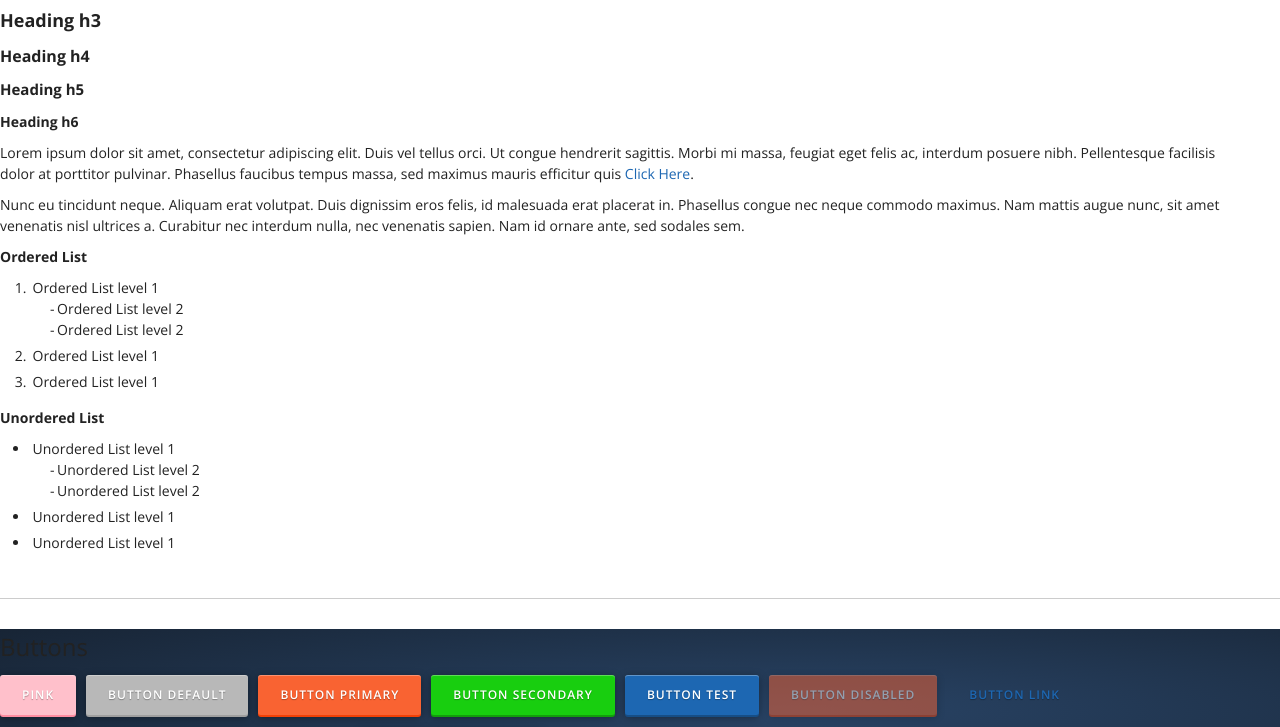
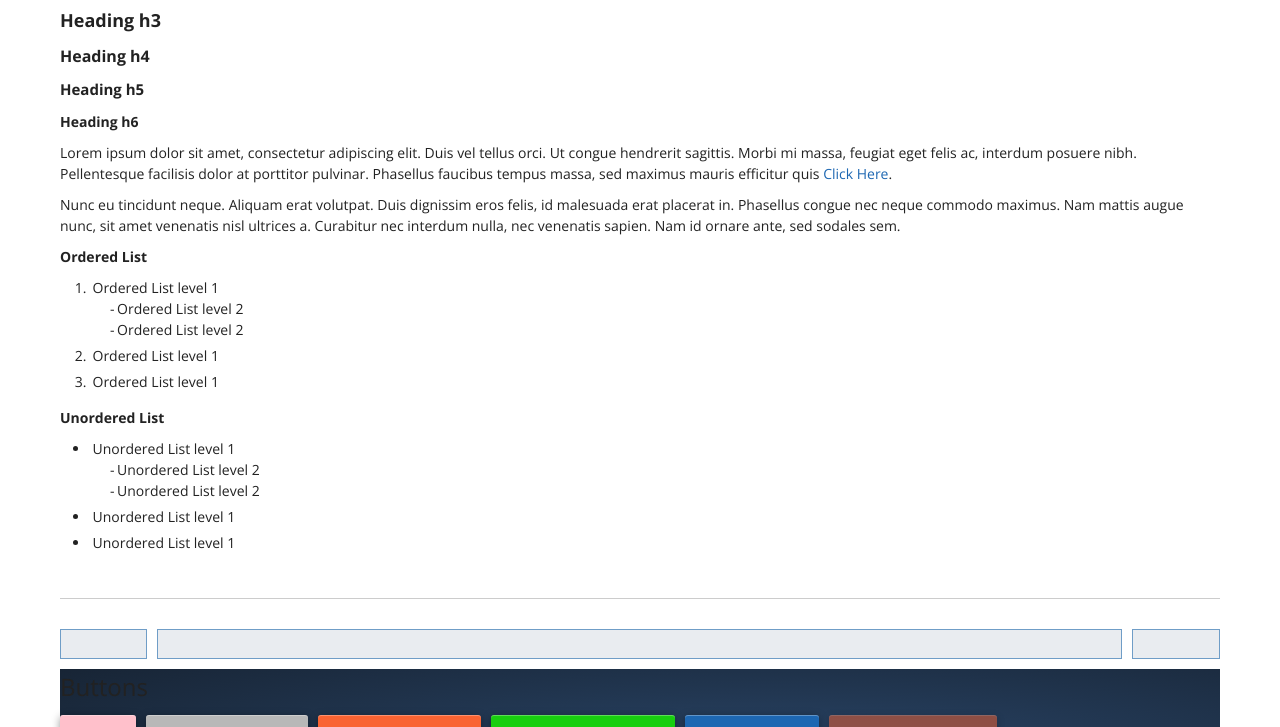
Before and after one commit to juan-castro/smacss-bem-framework, a website: page index.html in a window 1280 px wide. Shown: the part 97-824 px from the top of the page. Drawn offline with nearby package versions, Linux system fonts and the light colour scheme.

Commit message:
Flexbox grid addition

```diff
--- a/index.html
+++ b/index.html
@@ -11,11 +11,19 @@
     <!-- CSS Files -->
     <link href="build/css/styles.css" rel="stylesheet" />
 
-    <!-- CSS Just for demo purpose, don't include it in your project -->
-    <!-- <link href="./assets/css/demo.css" rel="stylesheet" /> -->
+    <style type="text/css">
+        /* Demo styles */
+        .box-row {
+            height: 3rem;
+            background: rgba(41, 75, 105, 0.1);
+            margin-bottom: 1rem;
+            border: 1px solid #6f9dc7;
+        }
+    </style>
+
 </head>
 <body>
-    <div class="grid--fixed">
+    <div class="wrapper container-fluid">
 
         <!-- ****************** Typography ****************** -->
         <section style="margin-bottom: 30px; padding-bottom: 30px; border-bottom: 1px solid #ccc;">
@@ -53,6 +61,21 @@
                         <li class="list__item">Unordered List level 1</li>
                         <li class="list__item">Unordered List level 1</li>
                     </ul>
+                </div>
+            </div>
+        </section>
+
+        <!-- ****************** Grid ****************** -->
+        <section>
+            <div class="row">
+                <div class="col--xs-12 col--sm-3 col--md-2 col--lg-1">
+                    <div class="box-row"></div>
+                </div>
+                <div class="col--xs-6 col--sm-6 col--md-8 col--lg-10">
+                    <div class="box-row"></div>
+                </div>
+                <div class="col--xs-6 col--sm-3 col--md-2 col--lg-1">
+                    <div class="box-row"></div>
                 </div>
             </div>
         </section>
--- /dev/null
+++ b/src/scss/layout/_flexboxgrid.scss
@@ -0,0 +1,228 @@
+
+
+//
+// -- Start editing -- //
+//
+
+// Set the number of columns you want to use on your layout.
+$flexboxgrid-grid-columns: 12 !default;
+
+/*// Set the gutter between columns.*/
+$flexboxgrid-gutter-width: 1rem !default;
+
+/*// Set a margin for the container sides.*/
+$flexboxgrid-outer-margin: 2rem !default;
+
+/*// Create or remove breakpoints for your project
+// Syntax:
+// name SIZErem,*/
+$flexboxgrid-breakpoints:
+  sm 48em 46rem,
+  md 62em 61rem,
+  lg 75em 71rem !default;
+
+$flexboxgrid-max-width: 1200px !default;
+
+//
+// -- Stop editing -- //
+//
+
+$gutter-compensation: $flexboxgrid-gutter-width * .5 * -1;
+$half-gutter-width: $flexboxgrid-gutter-width * .5;
+
+.wrapper {
+  box-sizing: border-box;
+  max-width: $flexboxgrid-max-width;
+  margin: 0 auto;
+}
+
+.container-fluid {
+  margin-right: auto;
+  margin-left: auto;
+  padding-right: $flexboxgrid-outer-margin;
+  padding-left: $flexboxgrid-outer-margin;
+}
+
+.row {
+  box-sizing: border-box;
+  @include flexbox();
+  @include flex(0, 1, auto);
+  @include flex-direction(row);
+  @include flex-wrap(wrap);
+  margin-right: $gutter-compensation;
+  margin-left: $gutter-compensation;
+}
+
+.row.reverse {
+  @include flex-direction(row-reverse);
+}
+
+.col.reverse {
+  @include flex-direction(column-reverse);
+}
+
+@mixin flexboxgrid-sass-col-common {
+  box-sizing: border-box;
+
+  // split @include flex(0, 0, auto) into individual props
+  @include flex-grow(0);
+  @include flex-shrink(0);
+
+  // we leave @include flex-basis(auto) out of common because
+  // in some spots we need it and some we dont
+  // more why here: https://github.com/kristoferjoseph/flexboxgrid/issues/126
+
+  padding-right: $half-gutter-width;
+  padding-left: $half-gutter-width;
+}
+
+$name: xs;
+.col--#{$name} {
+  @include flexboxgrid-sass-col-common;
+  @include flex-basis(auto);
+}
+@for $i from 1 through $flexboxgrid-grid-columns {
+  .col--#{$name}-#{$i} {
+    @include flexboxgrid-sass-col-common;
+    @include flex-basis(100% / $flexboxgrid-grid-columns * $i);
+    max-width: 100% / $flexboxgrid-grid-columns * $i;
+  }
+}
+@for $i from 0 through $flexboxgrid-grid-columns {
+  .col--#{$name}-offset-#{$i} {
+    @include flexboxgrid-sass-col-common;
+    @if $i == 0 {
+      margin-left: 0;
+    } @else {
+      margin-left: 100% / $flexboxgrid-grid-columns * $i;
+    }
+  }
+}
+.col--#{$name} {
+  @include flex-grow(1);
+  @include flex-basis(0);
+  max-width: 100%;
+}
+.start-#{$name} {
+  @include justify-content(flex-start);
+  text-align: left;
+}
+
+.center-#{$name} {
+  @include justify-content(center);
+  text-align: center;
+}
+
+.end-#{$name} {
+  @include justify-content(flex-end);
+  text-align: right;
+}
+
+.top-#{$name} {
+  @include align-items(flex-start);
+}
+
+.middle-#{$name} {
+  @include align-items(center);
+}
+
+.bottom-#{$name} {
+  @include align-items(flex-end);
+}
+
+.around-#{$name} {
+  @include justify-content(space-around);
+}
+
+.between-#{$name} {
+  @include justify-content(space-between);
+}
+
+.first-#{$name} {
+  order: -1;
+}
+
+.last-#{$name} {
+  order: 1;
+}
+
+
+@each $breakpoint in $flexboxgrid-breakpoints {
+  $name: nth($breakpoint, 1);
+  $size: nth($breakpoint, 2);
+  $container: nth($breakpoint, 3);
+  @media only screen and (min-width: $size) {
+    .container {
+      width: $container;
+    }
+
+    .col--#{$name} {
+      @include flexboxgrid-sass-col-common;
+      @include flex-basis(auto);
+    }
+    @for $i from 1 through $flexboxgrid-grid-columns {
+      .col--#{$name}-#{$i} {
+        @include flexboxgrid-sass-col-common;
+        @include flex-basis(100% / $flexboxgrid-grid-columns * $i);
+        max-width: 100% / $flexboxgrid-grid-columns * $i;
+      }
+    }
+    @for $i from 0 through $flexboxgrid-grid-columns {
+      .col--#{$name}-offset-#{$i} {
+        @include flexboxgrid-sass-col-common;
+        @if $i == 0 {
+          margin-left: 0;
+        } @else {
+          margin-left: 100% / $flexboxgrid-grid-columns * $i;
+        }
+      }
+    }
+    .col--#{$name} {
+      @include flex-grow(1);
+      @include flex-basis(0);
+      max-width: 100%;
+    }
+    .start-#{$name} {
+      @include justify-content(flex-start);
+      text-align: left;
+    }
+
+    .center-#{$name} {
+      @include justify-content(center);
+      text-align: center;
+    }
+
+    .end-#{$name} {
+      @include justify-content(flex-end);
+      text-align: right;
+    }
+
+    .top-#{$name} {
+      @include align-items(flex-start);
+    }
+
+    .middle-#{$name} {
+      @include align-items(center);
+    }
+
+    .bottom-#{$name} {
+      @include align-items(flex-end);
+    }
+
+    .around-#{$name} {
+      @include justify-content(space-around);
+    }
+
+    .between-#{$name} {
+      @include justify-content(space-between);
+    }
+
+    .first-#{$name} {
+      order: -1;
+    }
+
+    .last-#{$name} {
+      order: 1;
+    }
+  }
+}
--- /dev/null
+++ b/src/scss/mixins/_flex.scss
@@ -0,0 +1,195 @@
+/* Flexbox Containers */
+
+@mixin flexbox {
+	display: -webkit-box;
+	display: -webkit-flex;
+	display: -moz-flex;
+	display: -ms-flexbox;
+	display: flex;
+}
+
+%flexbox { @include flexbox; }
+
+@mixin inline-flex {
+	display: -webkit-inline-box;
+	display: -webkit-inline-flex;
+	display: -moz-inline-flex;
+	display: -ms-inline-flexbox;
+	display: inline-flex;
+}
+
+%inline-flex { @include inline-flex; }
+
+/* Flexbox Direction */
+
+@mixin flex-direction($value: row) {
+	@if $value == row-reverse {
+		-webkit-box-direction: reverse;
+		-webkit-box-orient: horizontal;
+	} @else if $value == column {
+		-webkit-box-direction: normal;
+		-webkit-box-orient: vertical;
+	} @else if $value == column-reverse {
+		-webkit-box-direction: reverse;
+		-webkit-box-orient: vertical;
+	} @else {
+		-webkit-box-direction: normal;
+		-webkit-box-orient: horizontal;
+	}
+	-webkit-flex-direction: $value;
+	-moz-flex-direction: $value;
+	-ms-flex-direction: $value;
+	flex-direction: $value;
+}
+
+@mixin flex-dir($args...) { @include flex-direction($args...); }
+
+/* Flexbox Wrap */
+
+@mixin flex-wrap($value: nowrap) {
+	-webkit-flex-wrap: $value;
+	-moz-flex-wrap: $value;
+	@if $value == nowrap {
+		-ms-flex-wrap: none;
+	} @else {
+		-ms-flex-wrap: $value;
+	}
+	flex-wrap: $value;
+}
+
+/* Flexbox Flow (shorthand) */
+
+@mixin flex-flow($values: (row nowrap)) {
+	-webkit-flex-flow: $values;
+	-moz-flex-flow: $values;
+	-ms-flex-flow: $values;
+	flex-flow: $values;
+}
+
+/* Flexbox Order */
+
+@mixin order($int: 0) {
+	-webkit-box-ordinal-group: $int + 1;
+	-webkit-order: $int;
+	-moz-order: $int;
+	-ms-flex-order: $int;
+	order: $int;
+}
+
+/* Flexbox Grow */
+
+@mixin flex-grow($int: 0) {
+	-webkit-box-flex: $int;
+	-webkit-flex-grow: $int;
+	-moz-flex-grow: $int;
+	-ms-flex-positive: $int;
+	flex-grow: $int;
+}
+
+/* Flexbox Shrink */
+
+@mixin flex-shrink($int: 1) {
+	-webkit-flex-shrink: $int;
+	-moz-flex-shrink: $int;
+	-ms-flex-negative: $int;
+	flex-shrink: $int;
+}
+
+/* Flexbox Basis */
+
+@mixin flex-basis($value: auto) {
+	-webkit-flex-basis: $value;
+	-moz-flex-basis: $value;
+	-ms-flex-preferred-size: $value;
+	flex-basis: $value;
+}
+
+/* Flexbox "Flex" (shorthand) */
+
+@mixin flex($fg: 1, $fs: null, $fb: null) {
+   	$fg-boxflex: $fg;
+
+	@if type-of($fg) == 'list' {
+		$fg-boxflex: nth($fg, 1);
+	}
+
+	-webkit-box-flex: $fg-boxflex;
+	-webkit-flex: $fg $fs $fb;
+	-moz-box-flex: $fg-boxflex;
+	-moz-flex: $fg $fs $fb;
+	-ms-flex: $fg $fs $fb;
+	flex: $fg $fs $fb;
+}
+
+/* Flexbox Justify Content */
+
+@mixin justify-content($value: flex-start) {
+	@if $value == flex-start {
+		-webkit-box-pack: start;
+		-ms-flex-pack: start;
+	} @else if $value == flex-end {
+		-webkit-box-pack: end;
+		-ms-flex-pack: end;
+	} @else if $value == space-between {
+		-webkit-box-pack: justify;
+		-ms-flex-pack: justify;
+	} @else if $value == space-around {
+		-ms-flex-pack: distribute;
+	} @else {
+		-webkit-box-pack: $value;
+		-ms-flex-pack: $value;
+	}
+	-webkit-justify-content: $value;
+	-moz-justify-content: $value;
+	justify-content: $value;
+}
+
+@mixin flex-just($args...) { @include justify-content($args...); }
+
+/* Flexbox Align Items */
+
+@mixin align-items($value: stretch) {
+	@if $value == flex-start {
+		-webkit-box-align: start;
+		-ms-flex-align: start;
+	} @else if $value == flex-end {
+		-webkit-box-align: end;
+		-ms-flex-align: end;
+	} @else {
+		-webkit-box-align: $value;
+		-ms-flex-align: $value;
+	}
+	-webkit-align-items: $value;
+	-moz-align-items: $value;
+	align-items: $value;
+}
+
+/* Flexbox Align Self */
+
+@mixin align-self($value: auto) {
+	-webkit-align-self: $value;
+	-moz-align-self: $value;
+	@if $value == flex-start {
+		-ms-flex-item-align: start;
+	} @else if $value == flex-end {
+		-ms-flex-item-align: end;
+	} @else {
+		-ms-flex-item-align: $value;
+	}
+	align-self: $value;
+}
+
+/* Flexbox Align Content */
+
+@mixin align-content($value: stretch) {
+	-webkit-align-content: $value;
+	-moz-align-content: $value;
+	@if $value == flex-start {
+		-ms-flex-line-pack: start;
+	} @else if $value == flex-end {
+		-ms-flex-line-pack: end;
+	} @else {
+		-ms-flex-line-pack: $value;
+	}
+	align-content: $value;
+}
--- a/src/scss/mixins/_mixins.scss
+++ b/src/scss/mixins/_mixins.scss
@@ -11,4 +11,5 @@
 	"mixins/dropdown",
 	"mixins/gradients",
 	"mixins/breakpoints",
+	"mixins/flex",
 	"mixins/inputs";
--- a/src/scss/styles.scss
+++ b/src/scss/styles.scss
@@ -12,7 +12,7 @@
 
 /* 3. Layout-related sections */
 @import
-	"layout/bootstrap-grid";
+	"layout/flexboxgrid";
 
 /* 4. Components */
 @import
```
Also changed, not shown: build/css/styles.css, 1 other file.
